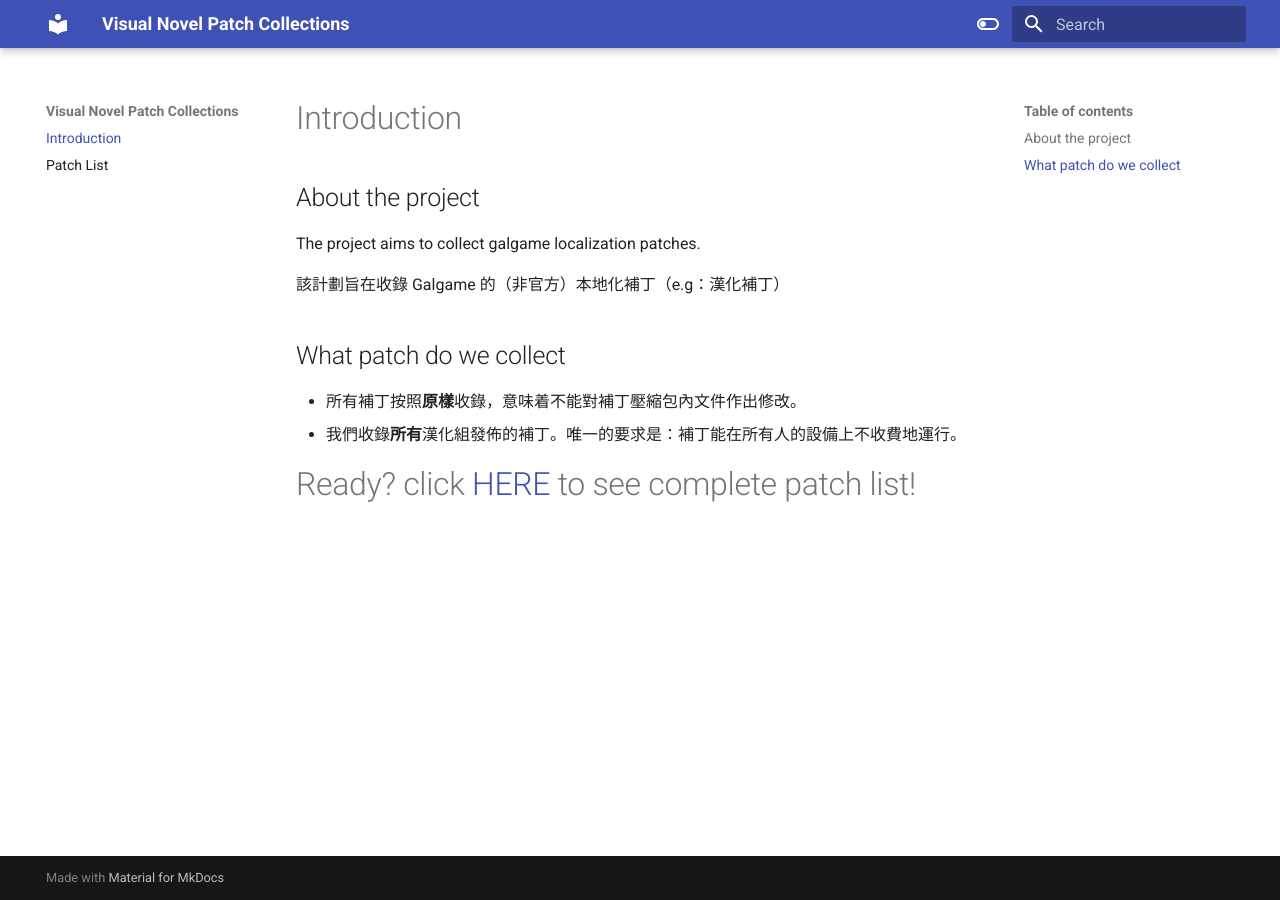
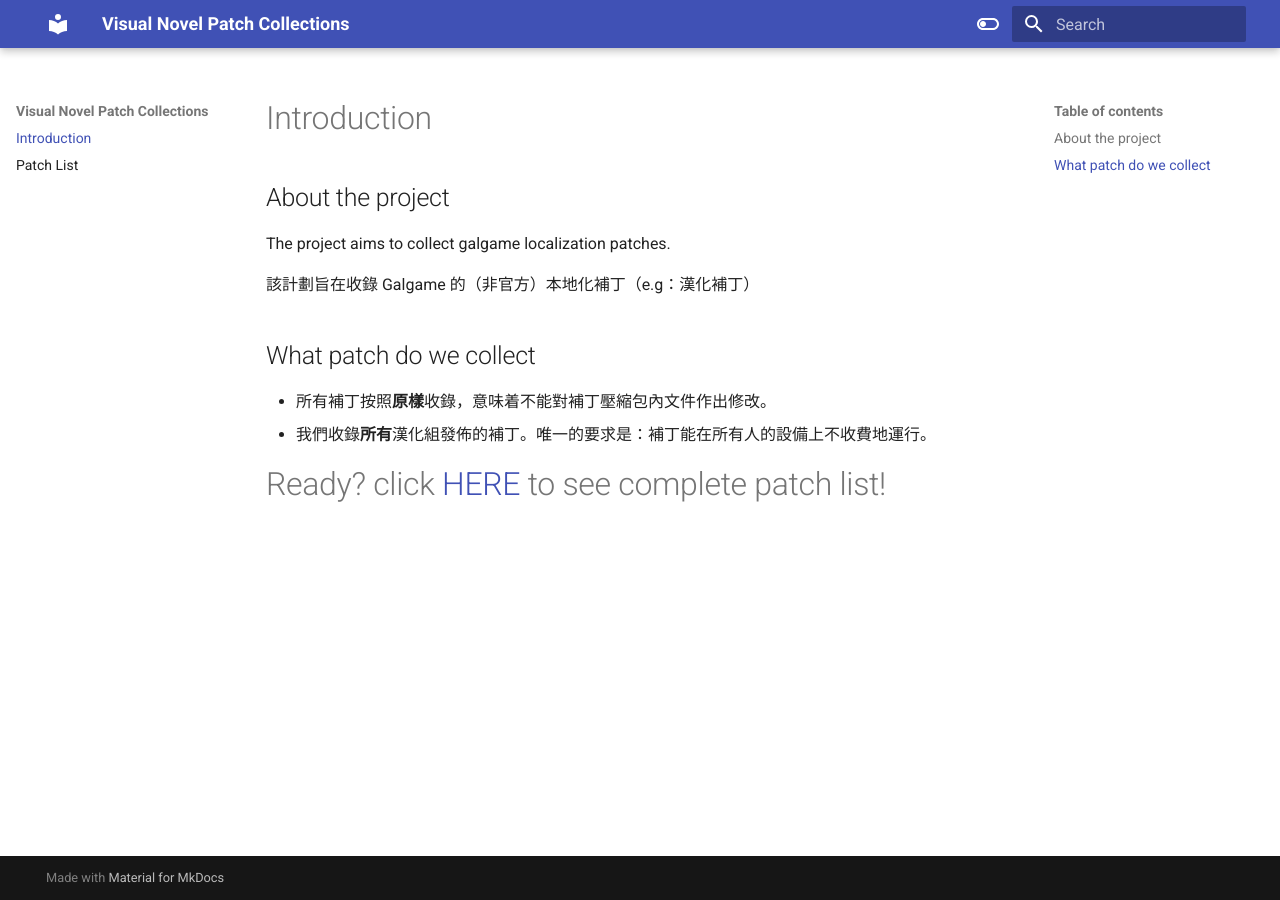
Before and after one commit to ryank231231/galpatch_collection, an MkDocs documentation site: the page built from docs/README.md, in a window 1280 px wide. Built offline with MkDocs 1.6.1 and Material for MkDocs 9.7.7, drawn with Linux system fonts in a browser that asks for light colours.

Commit message:
修改頁面樣式

```diff
--- /dev/null
+++ b/docs/stylesheets/extra.css
@@ -0,0 +1,14 @@
+@media only screen and (min-width: 76.25em) {
+    .md-main__inner {
+      max-width: none;
+    }
+    .md-sidebar--primary {
+      left: 0;
+    }
+    .md-sidebar--secondary {
+      right: 0;
+      margin-left: 0;
+      -webkit-transform: none;
+      transform: none;
+    }
+  }
--- a/mkdocs.yml
+++ b/mkdocs.yml
@@ -19,3 +19,6 @@ markdown_extensions:
   - attr_list
   - meta
   - md_in_html
+  - pymdownx.magiclink
+extra_css:
+  - stylesheets/extra.css
```
